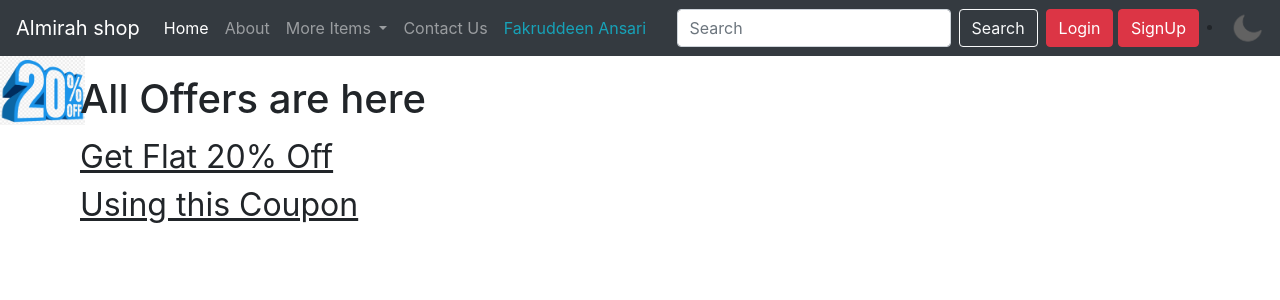
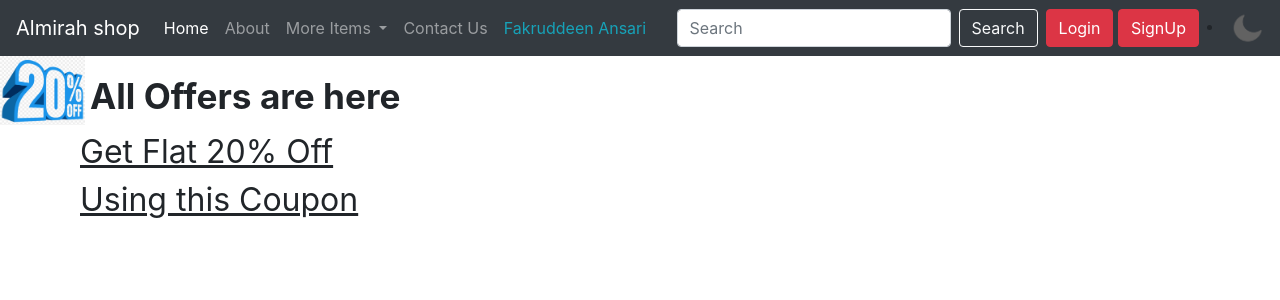
Before and after one commit to Fakruddin54/Almirah, a plain HTML site: page index.html in a window 1280 px wide. Shown: the top 300 px of the page. Drawn offline with nearby package versions, Linux system fonts and the light colour scheme.

Commit message:
new changes

```diff
--- a/stylecoup.css
+++ b/stylecoup.css
@@ -6,10 +6,9 @@
   border-radius: 0px 25px 0px 25px;
 }
 .h10 {
-  margin: -50px 0px 10px 80px;
-}
-h1 {
-  font-size: 2.4rem;
+  margin: -50px 0px 10px 90px;
+  font-size: 2.2rem;
+  font-weight: bold;
 }
 .logo0 {
   width: 85px;
```
